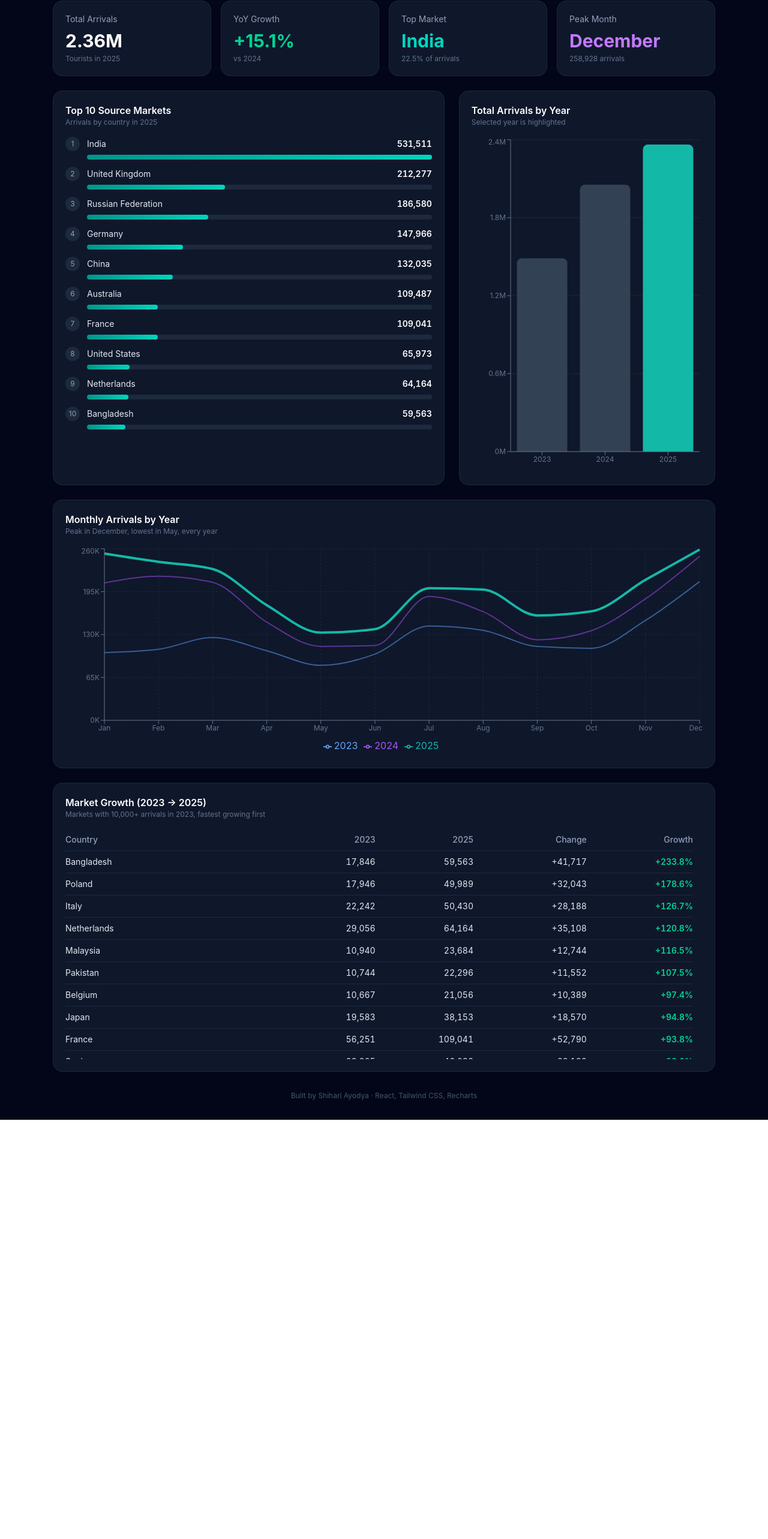
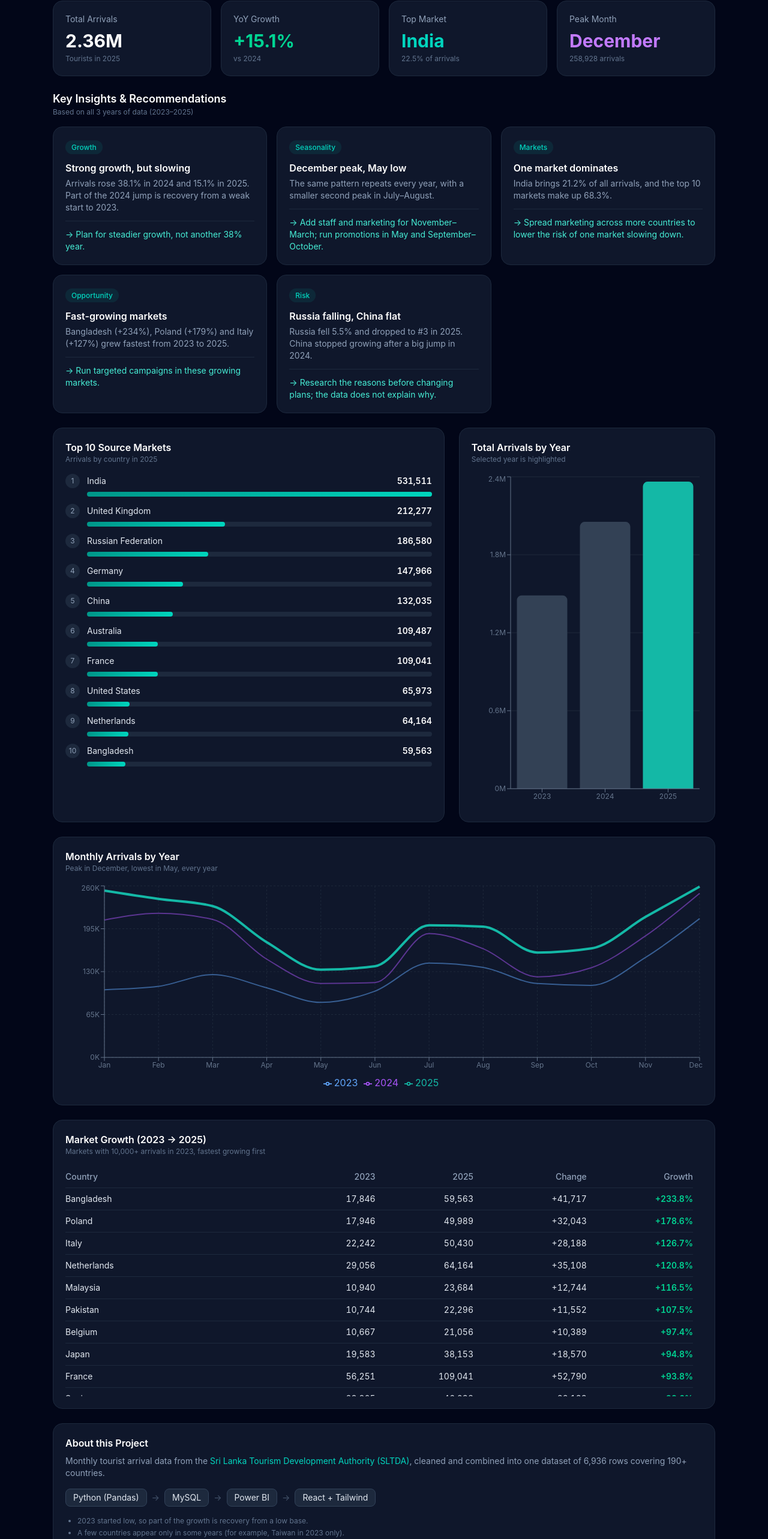
Before and after one commit to shihariAyodya/sl-tourism-dashboard, a React (Vite) app: page / in a window 1280 px wide. Shown: the part 233-2799 px from the top of the page at 60% size. Before the commit the page ends 2100 px from the top, so only its background shows below. Built offline with nearby package versions, Linux system fonts and the light colour scheme.

Commit message:
Add key insights and about section

```diff
--- a/src/App.jsx
+++ b/src/App.jsx
@@ -9,6 +9,42 @@ const YEARS = [2023, 2024, 2025]
 const MONTHS = ['Jan', 'Feb', 'Mar', 'Apr', 'May', 'Jun',
                 'Jul', 'Aug', 'Sep', 'Oct', 'Nov', 'Dec']
 const LINE_COLORS = { 2023: '#60a5fa', 2024: '#a855f7', 2025: '#14b8a6' }
+
+// Key findings and recommendations (from the full 2023–2025 analysis)
+const INSIGHTS = [
+  {
+    tag: 'Growth',
+    title: 'Strong growth, but slowing',
+    finding: 'Arrivals rose 38.1% in 2024 and 15.1% in 2025. Part of the 2024 jump is recovery from a weak start to 2023.',
+    action: 'Plan for steadier growth, not another 38% year.',
+  },
+  {
+    tag: 'Seasonality',
+    title: 'December peak, May low',
+    finding: 'The same pattern repeats every year, with a smaller second peak in July–August.',
+    action: 'Add staff and marketing for November–March; run promotions in May and September–October.',
+  },
+  {
+    tag: 'Markets',
+    title: 'One market dominates',
+    finding: 'India brings 21.2% of all arrivals, and the top 10 markets make up 68.3%.',
+    action: 'Spread marketing across more countries to lower the risk of one market slowing down.',
+  },
+  {
+    tag: 'Opportunity',
+    title: 'Fast-growing markets',
+    finding: 'Bangladesh (+234%), Poland (+179%) and Italy (+127%) grew fastest from 2023 to 2025.',
+    action: 'Run targeted campaigns in these growing markets.',
+  },
+  {
+    tag: 'Risk',
+    title: 'Russia falling, China flat',
+    finding: 'Russia fell 5.5% and dropped to #3 in 2025. China stopped growing after a big jump in 2024.',
+    action: 'Research the reasons before changing plans; the data does not explain why.',
+  },
+]
+
+const STEPS = ['Python (Pandas)', 'MySQL', 'Power BI', 'React + Tailwind']
 
 // Dark style for chart tooltips
 const tooltipStyle = {
@@ -189,6 +225,29 @@ function App() {
           />
         </div>
 
+        {/* Key insights */}
+        <section className="mt-6">
+          <h2 className="text-lg font-semibold text-white">Key Insights & Recommendations</h2>
+          <p className="mb-4 text-xs text-slate-500">Based on all 3 years of data (2023–2025)</p>
+          <div className="grid gap-4 md:grid-cols-2 lg:grid-cols-3">
+            {INSIGHTS.map((item) => (
+              <div
+                key={item.title}
+                className="rounded-2xl border border-slate-800 bg-slate-900 p-5"
+              >
+                <span className="rounded-full bg-teal-500/10 px-2.5 py-1 text-xs font-medium text-teal-400">
+                  {item.tag}
+                </span>
+                <h3 className="mt-3 font-semibold text-white">{item.title}</h3>
+                <p className="mt-1 text-sm text-slate-400">{item.finding}</p>
+                <p className="mt-3 border-t border-slate-800 pt-3 text-sm text-teal-300">
+                  → {item.action}
+                </p>
+              </div>
+            ))}
+          </div>
+        </section>
+
         {/* Top 10 + by year */}
         <div className="mt-6 grid gap-6 lg:grid-cols-5">
           <Panel
@@ -313,6 +372,59 @@ function App() {
           </div>
         </Panel>
 
+        {/* About */}
+        <Panel title="About this Project" className="mt-6">
+          <p className="mt-2 text-sm text-slate-400">
+            Monthly tourist arrival data from the{' '}
+            <a
+              href="https://sltda.gov.lk/monthly-tourist-arrivals-reports"
+              target="_blank"
+              rel="noreferrer"
+              className="text-teal-400 hover:underline"
+            >
+              Sri Lanka Tourism Development Authority (SLTDA)
+            </a>
+            , cleaned and combined into one dataset of 6,936 rows covering 190+ countries.
+          </p>
+
+          {/* Process steps */}
+          <div className="mt-4 flex flex-wrap items-center gap-2 text-sm">
+            {STEPS.map((step, i) => (
+              <div key={step} className="flex items-center gap-2">
+                <span className="rounded-lg border border-slate-700 bg-slate-800 px-3 py-1 text-slate-200">
+                  {step}
+                </span>
+                {i < STEPS.length - 1 && <span className="text-slate-600">→</span>}
+              </div>
+            ))}
+          </div>
+
+          <ul className="mt-4 list-disc space-y-1 pl-5 text-xs text-slate-500">
+            <li>2023 started low, so part of the growth is recovery from a low base.</li>
+            <li>A few countries appear only in some years (for example, Taiwan in 2023 only).</li>
+            <li>The data shows what changed, not why.</li>
+          </ul>
+
+          <div className="mt-5 flex flex-wrap gap-3 text-sm">
+            <a
+              href="https://github.com/shihariAyodya/sri-lanka-tourism-analysis"
+              target="_blank"
+              rel="noreferrer"
+              className="rounded-lg bg-teal-500 px-4 py-2 font-medium text-white hover:bg-teal-400"
+            >
+              View Full Analysis on GitHub
+            </a>
+            <a
+              href="https://shihari.vercel.app/"
+              target="_blank"
+              rel="noreferrer"
+              className="rounded-lg border border-slate-700 px-4 py-2 text-slate-200 hover:border-teal-400"
+            >
+              My Portfolio
+            </a>
+          </div>
+        </Panel>
+
         <footer className="mt-8 text-center text-xs text-slate-600">
           Built by Shihari Ayodya · React, Tailwind CSS, Recharts
         </footer>
```
